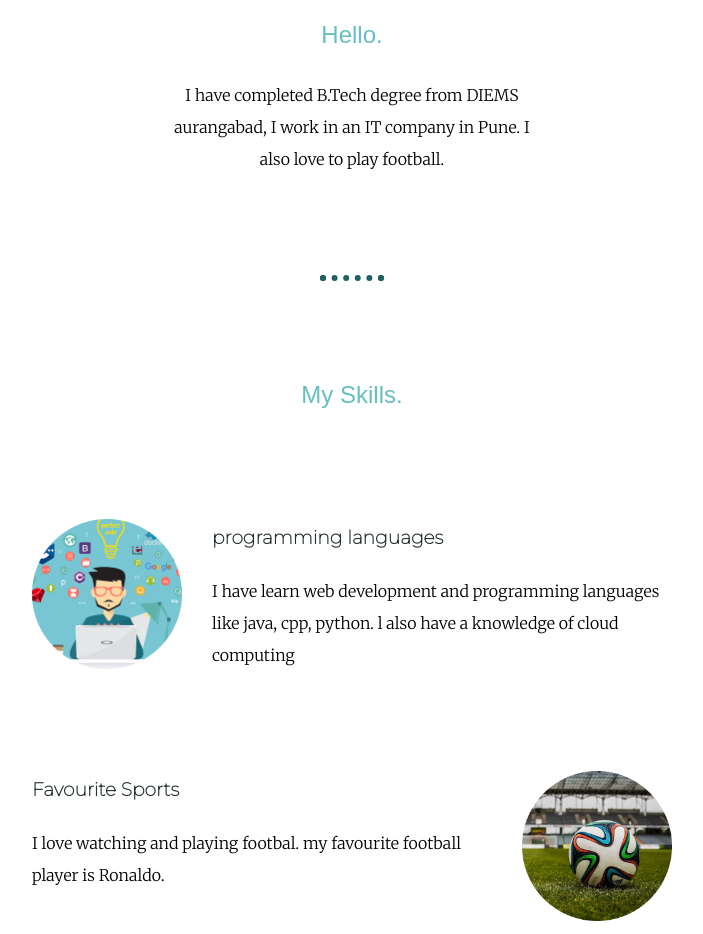
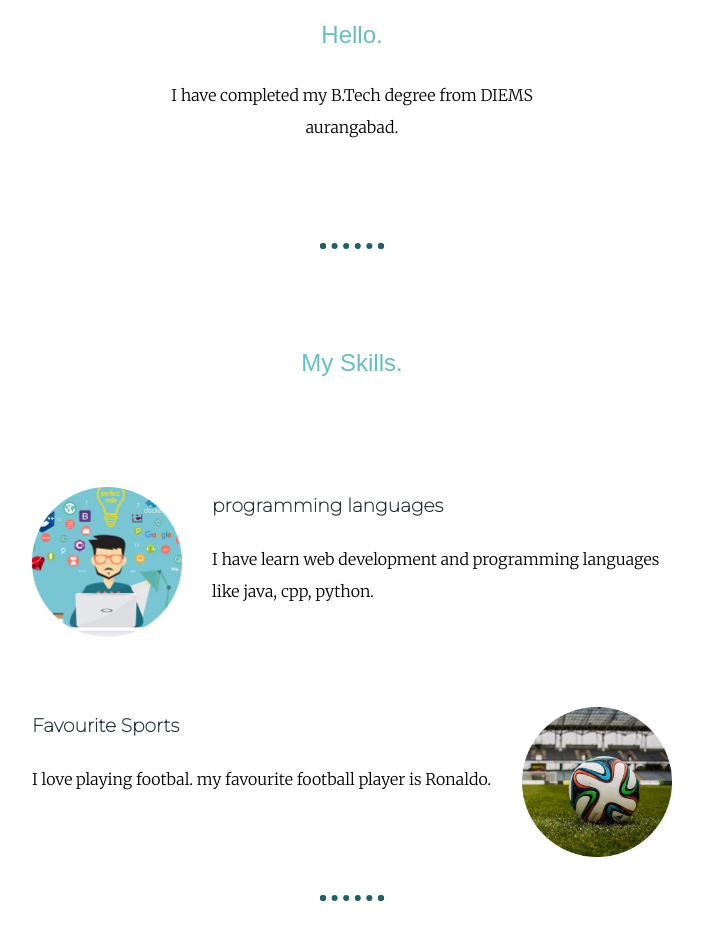
Before and after one commit to Harshal238/Profile, a plain HTML site: page index.html in a window 1280 px wide. Shown: the part 1012-1946 px from the top of the page, without its empty margins (288-991 px from the left). Drawn offline with Linux system fonts and the light colour scheme.

Commit message:
Update index.html

```diff
--- a/index.html
+++ b/index.html
@@ -22,7 +22,7 @@
         <div class="profile">
           <img src="Images/myimg.png" alt="harshal's profile" style="width:150px;height:150px;">
           <h2>Hello.</h2>
-          <p class="intro">I have completed B.Tech degree from DIEMS aurangabad, I work in an IT company in Pune. I also love to play football.</p>
+          <p class="intro">I have completed my B.Tech degree from DIEMS aurangabad.</p>
         </div>
         <hr>
         <div class="skills">
@@ -30,12 +30,12 @@
           <div class="skill-row">
             <img class="skill-image" src="Images/prog.png" alt="skill img" style="width:150px;height:150px;">
             <h3>programming languages</h3>
-            <p>I have learn web development and programming languages like java, cpp, python. l also have a knowledge of cloud computing</p>
+            <p>I have learn web development and programming languages like java, cpp, python.</p>
           </div>
           <div class="skill-row">
             <img class="footbal-image" src="Images/football.png" alt="gootball profile" style="width:150px;height:150px;">
             <h3> Favourite Sports</h3>
-            <p>I love watching and playing footbal. my favourite football player is Ronaldo. </p>
+            <p>I love playing footbal. my favourite football player is Ronaldo. </p>
           </div>
         </div>
         <hr>
```
